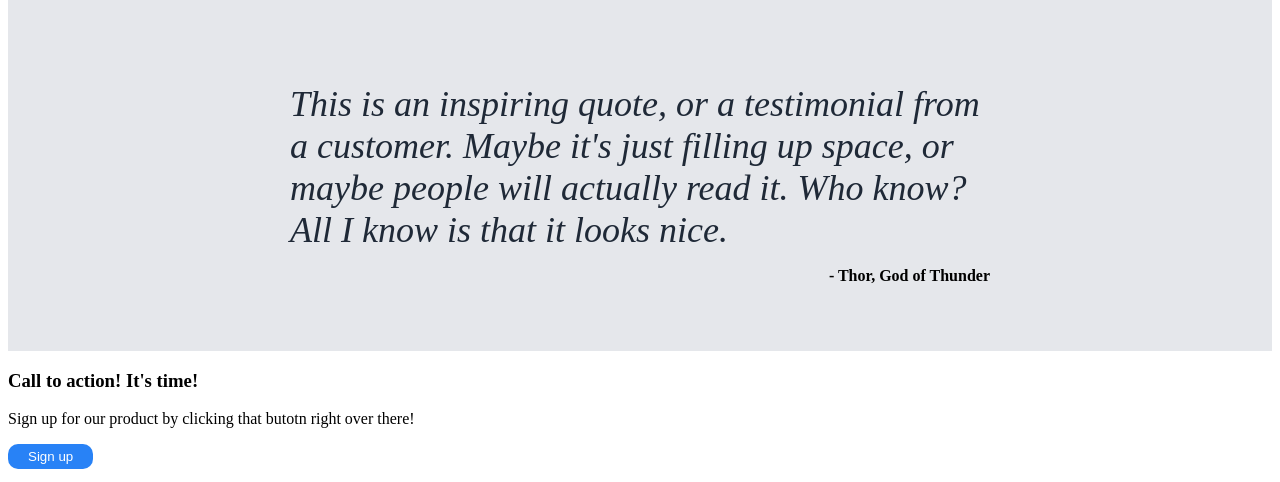
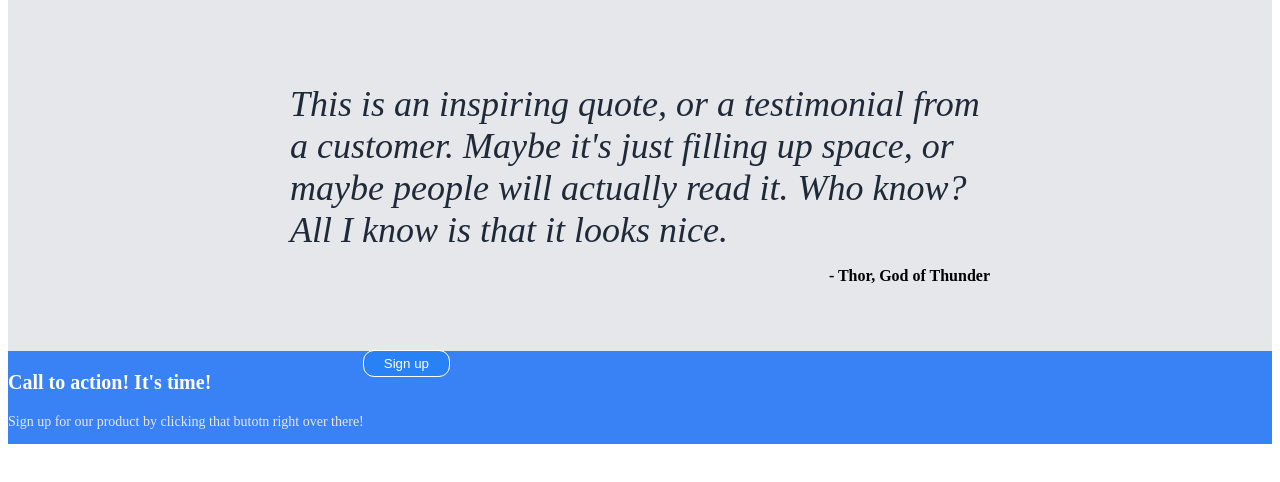
Before and after one commit to matthew0122/Landing-Page, a plain HTML site: page index.html in a window 1280 px wide. Shown: the part 850-1332 px from the top of the page. After the commit the page ends 1302 px from the top, so only its background shows below. Drawn offline with Linux system fonts and the light colour scheme.

Commit message:
add call to action css

```diff
--- a/index.html
+++ b/index.html
@@ -65,11 +65,13 @@
     <div class="call-to-action">
         <div class="call-info">
             <h3>Call to action! It's time!</h6>
-            <p class="sign-up">Sign up for our product by clicking
+            <p class="sign-up secondary">Sign up for our product by clicking
                 that butotn right over there!
             </p>
         </div>
-        <button class="sign-up-button">Sign up</button>
+        <div class="button-holder">
+            <button class="sign-up-button">Sign up</button>
+        </div>
     </div>
 </body>
 </html>
--- a/styles.css
+++ b/styles.css
@@ -125,3 +125,19 @@ button{
     align-self: flex-end;
     margin-top:-20px;
 }
+
+.call-to-action {
+    display: flex;
+    background-color: #3882F6;
+}
+.sign-up-button {
+    outline: 1px solid white;
+}
+h3 {
+    color: white;
+    font-size: 20px;
+}
+.sign-up {
+    color: #E5E7EB;
+    font-size: 14px;
+}
```
